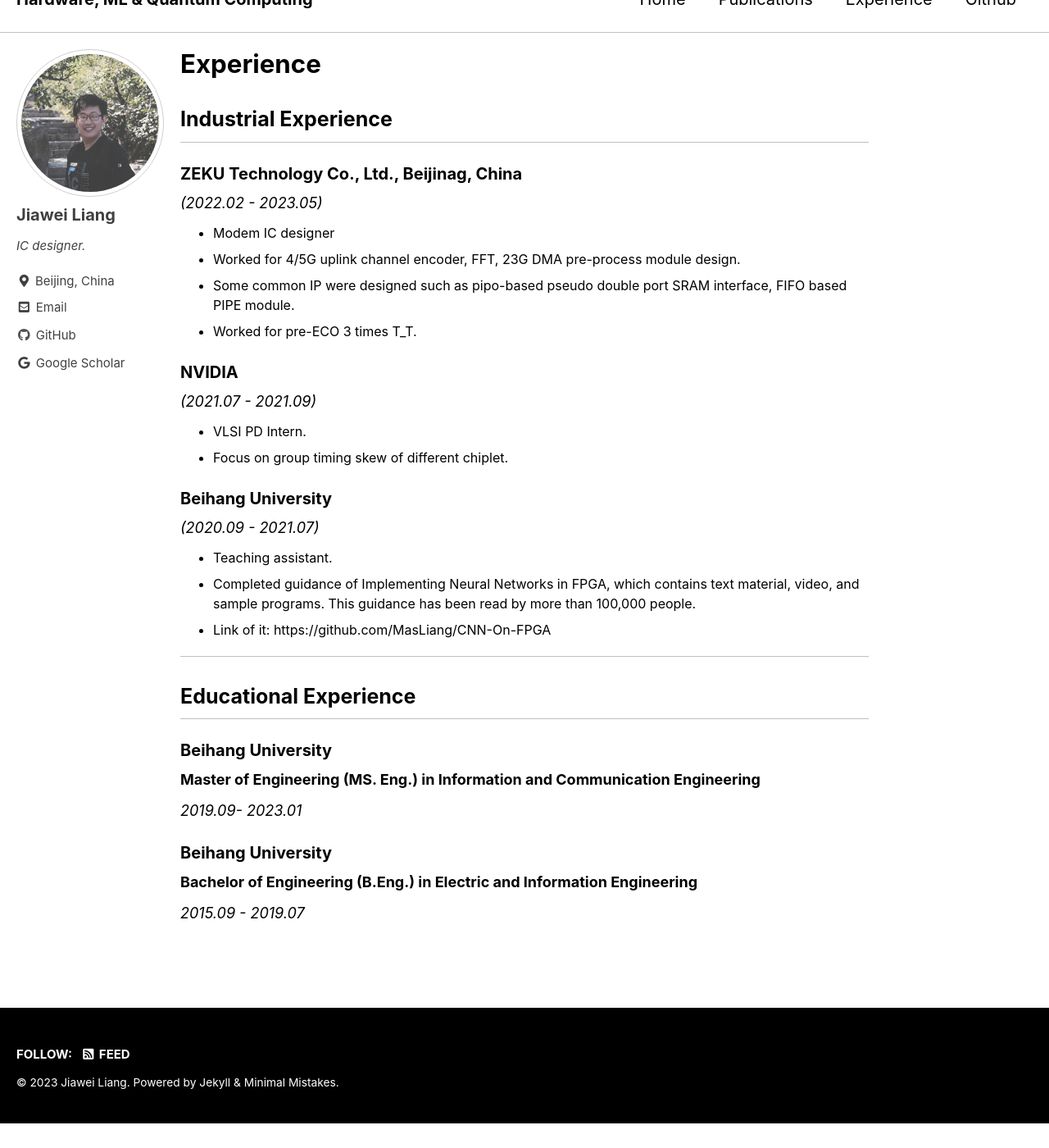
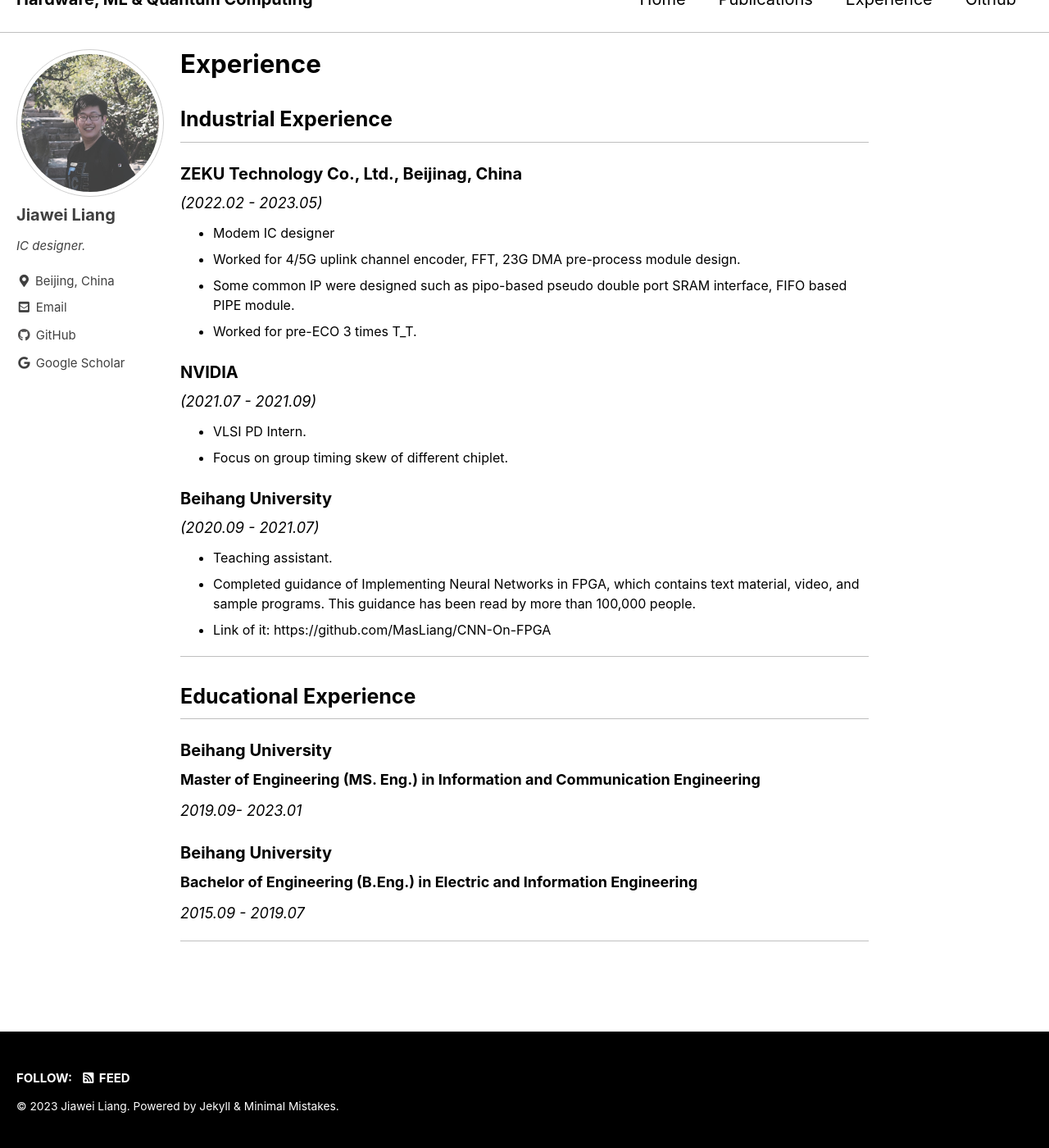
Before and after one commit to MasLiang/MasLiang.github.io, a Jekyll site: the page built from _pages/experience.md, in a window 1280 px wide and 1400 px high, scrolled down 41 px. Shown: the whole window at 82% size. Built offline with Jekyll 4.4.1, drawn with Linux system fonts in a browser that asks for light colours; cached includes are drawn as plain includes; before the commit the page ends 1411 px from its top, so only the background shows below that.

Commit message:
change some details

```diff
--- a/_pages/experience.md
+++ b/_pages/experience.md
@@ -41,3 +41,5 @@ ___
 **<font size=4>Bachelor of Engineering (B.Eng.) in Electric and Information Engineering</font>**
 
 *<font size=4>2015.09 - 2019.07</font>*
+
+___
--- a/_sass/minimal-mistakes/_page.scss
+++ b/_sass/minimal-mistakes/_page.scss
@@ -197,7 +197,7 @@ body {
       }
     }
 
-    .page__title,
+    // .page__title,
     .page__meta,
     .page__lead,
     .btn {
```
Also changed, not shown: _pages/pub.md (+1 -0 lines).
